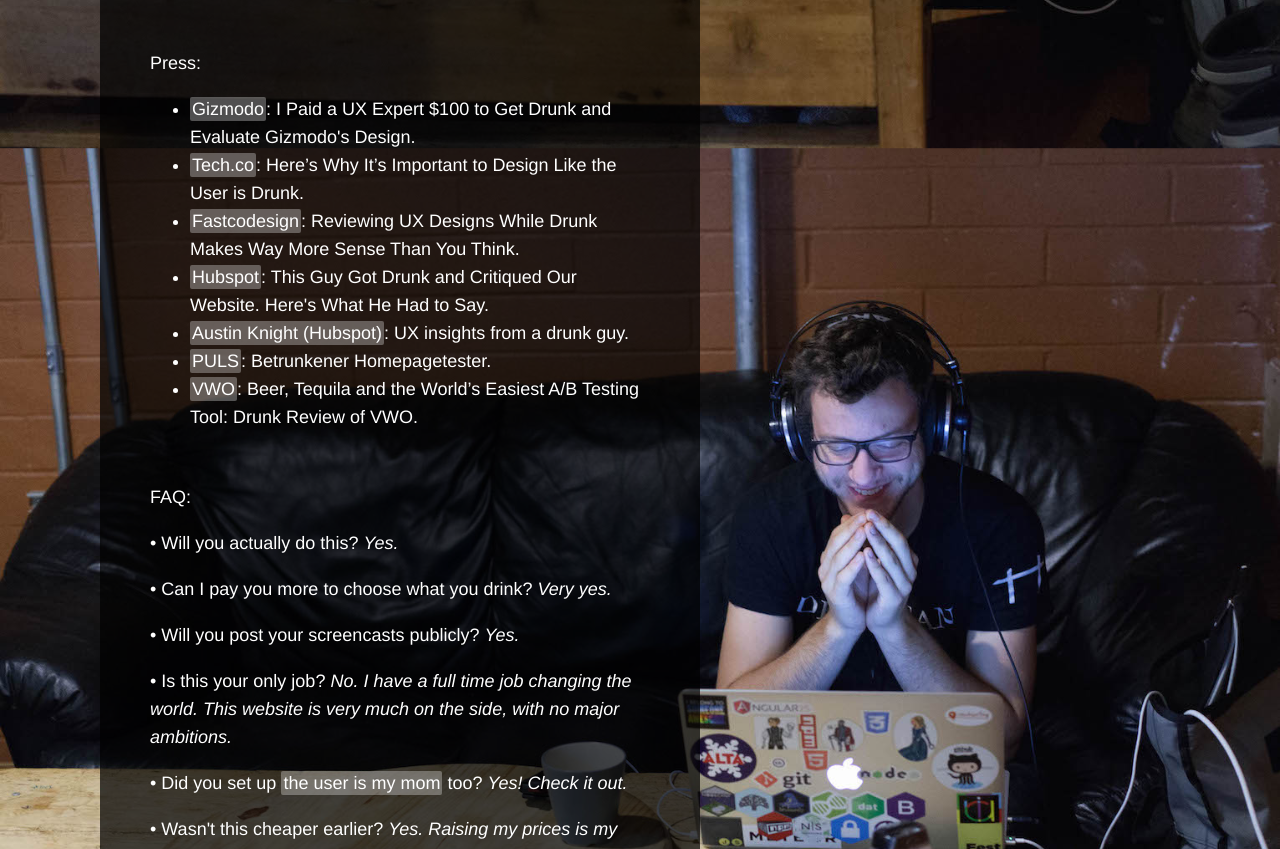
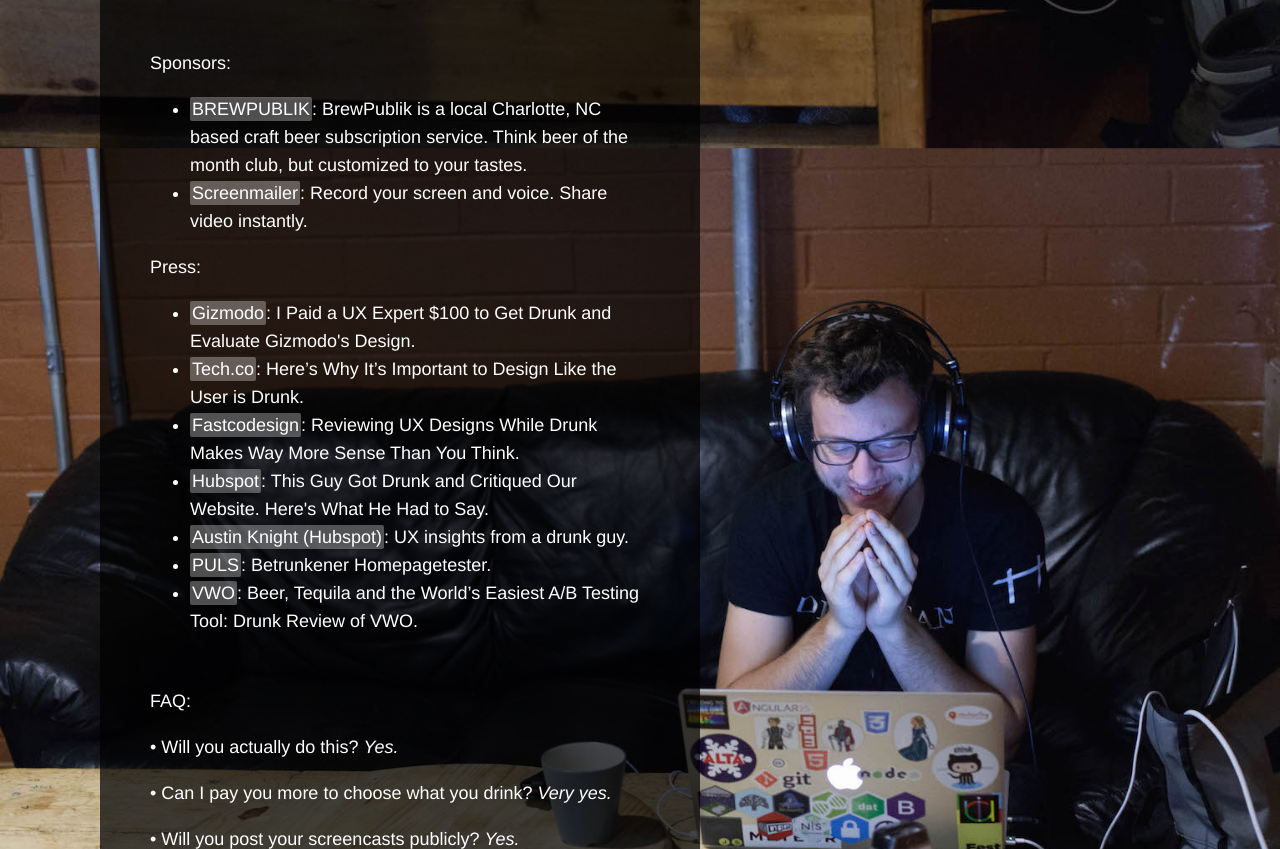
Before and after one commit to RichardLitt/the-user-is-drunk, a plain HTML site: page _site/index.html in a window 1280 px wide. Shown: the part 1875-2724 px from the top of the page. Drawn offline with Linux system fonts and the light colour scheme.

Commit message:
Added sponsor section

```diff
--- a/_site/index.html
+++ b/_site/index.html
@@ -86,6 +86,13 @@
         <li><a href="https://www.screenmailer.com/v/eanBnJZoAoyOMfE">word.camera</a></li>
         <li><a href="https://www.screenmailer.com/v/70kvmruhvdaGBNY">ncsolutions.com</a></li>
       </ol><br />
+
+      <p>Sponsors:</p>
+      <ul>
+        <li><a href="http://www.brewpublik.com/">BREWPUBLIK</a>: BrewPublik is a local Charlotte, NC based craft beer subscription service. Think beer of the month club, but customized to your tastes.</li>
+        <li><a href="https://www.screenmailer.com/">Screenmailer</a>: Record your screen and voice. Share video instantly.</li>
+      </ul>
+
       <p>Press:</p>
       <ul>
         <li><a href="http://gizmodo.com/i-paid-a-ux-expert-100-to-get-drunk-and-evaluate-gizmo-1693902126">Gizmodo</a>: I Paid a UX Expert $100 to Get Drunk and Evaluate Gizmodo's Design.</li>
```
Also changed, not shown: index.html (+7 -0 lines).
